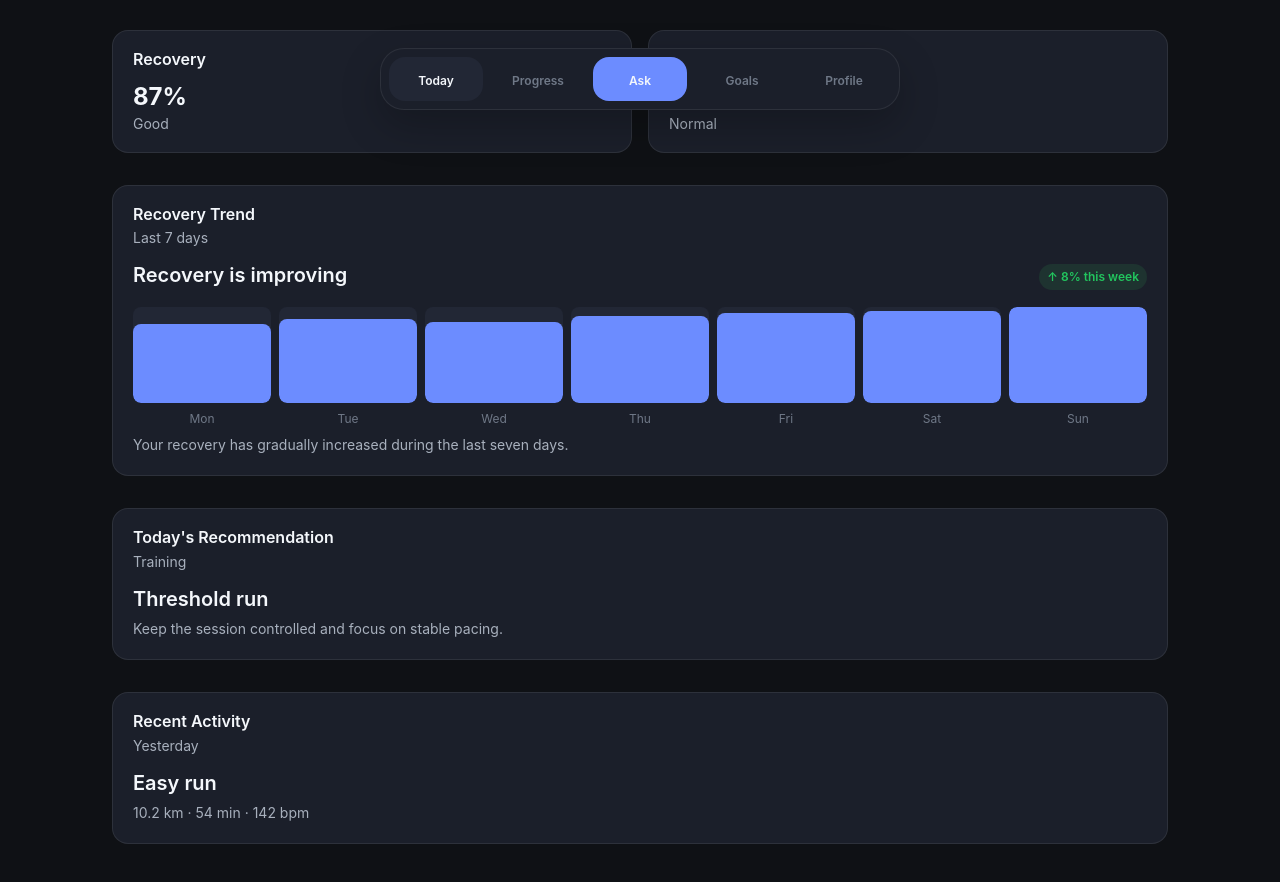
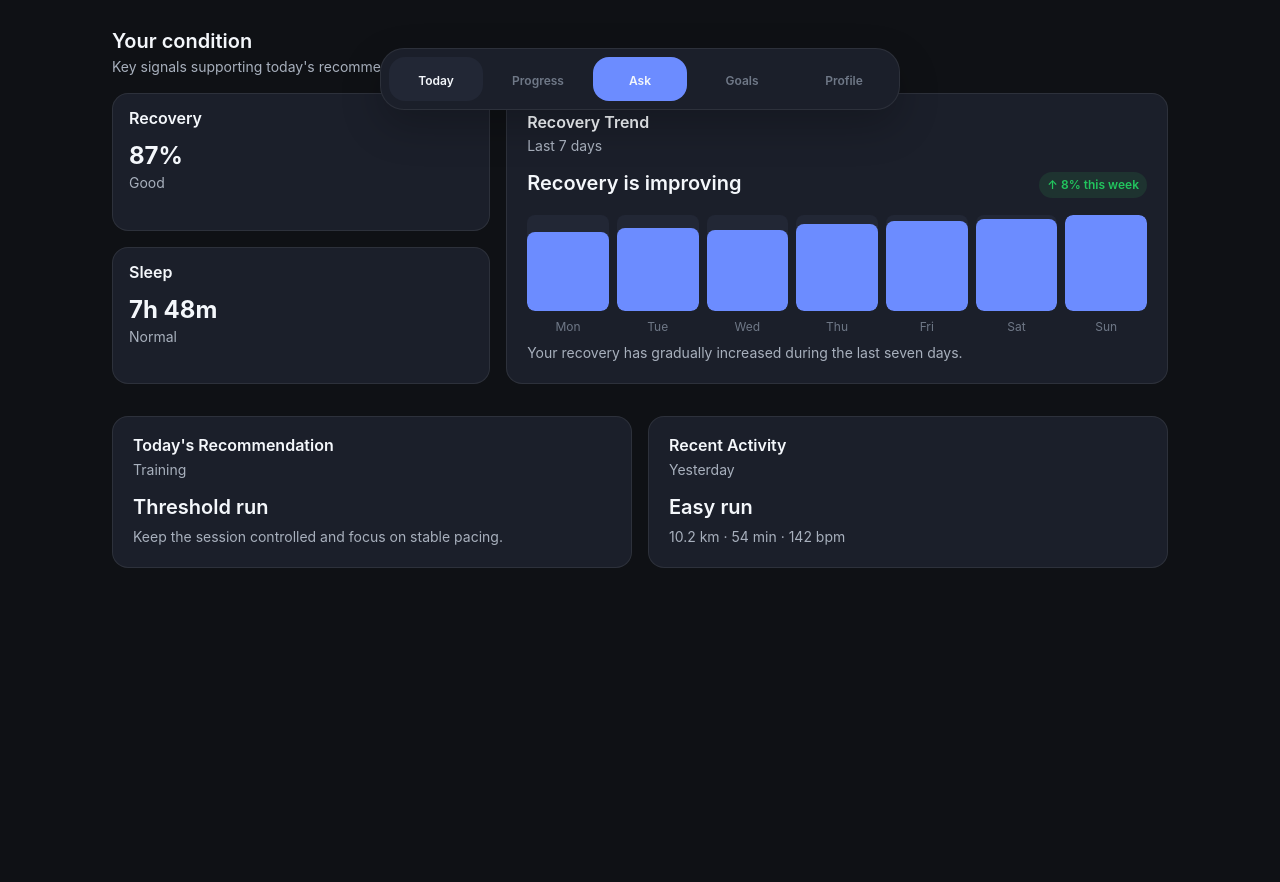
Before and after one commit to nikitaKor98/fit-coach-ai, a React (Vite) app: page / in a window 1280 px wide. Shown: the part 658-1540 px from the top of the page. After the commit the page ends 1354 px from the top, so only its background shows below. Built offline with nearby package versions, Linux system fonts and the light colour scheme.

Commit message:
refactor: improve today page visual hierarchy

```diff
--- a/src/pages/Today/TodayPage.module.css
+++ b/src/pages/Today/TodayPage.module.css
@@ -11,6 +11,7 @@
 }
 
 .eyebrow {
+  margin: 0;
   color: var(--color-accent-primary);
   font-size: var(--font-size-sm);
   font-weight: 600;
@@ -25,6 +26,7 @@
 
 .subtitle {
   max-width: 560px;
+  margin: 0;
   color: var(--color-text-secondary);
   font-size: var(--font-size-md);
   line-height: var(--line-height-base);
@@ -32,7 +34,8 @@
 
 .heroSection,
 .primarySection,
-.section {
+.overviewSection,
+.secondaryGrid {
   width: 100%;
 }
 
@@ -44,10 +47,61 @@
   margin-top: calc(var(--space-2) * -1);
 }
 
-.grid {
+.overviewSection {
+  display: flex;
+  flex-direction: column;
+  gap: var(--space-4);
+}
+
+.sectionHeader {
+  display: flex;
+  align-items: flex-end;
+  justify-content: space-between;
+  gap: var(--space-4);
+}
+
+.sectionTitle {
+  margin: 0;
+  color: var(--color-text-primary);
+  font-size: var(--font-size-lg);
+  font-weight: 600;
+  line-height: var(--line-height-tight);
+}
+
+.sectionDescription {
+  max-width: 520px;
+  margin: var(--space-1) 0 0;
+  color: var(--color-text-secondary);
+  font-size: var(--font-size-sm);
+  line-height: var(--line-height-base);
+}
+
+.overviewGrid {
   display: grid;
-  grid-template-columns: 1fr;
+  grid-template-columns: minmax(0, 1fr);
   gap: var(--space-4);
+}
+
+.metricsGrid {
+  display: grid;
+  grid-template-columns: repeat(2, minmax(0, 1fr));
+  gap: var(--space-3);
+}
+
+.trend {
+  min-width: 0;
+}
+
+.secondaryGrid {
+  display: grid;
+  grid-template-columns: minmax(0, 1fr);
+  gap: var(--space-4);
+}
+
+@media (max-width: 359px) {
+  .metricsGrid {
+    grid-template-columns: minmax(0, 1fr);
+  }
 }
 
 @media (min-width: 768px) {
@@ -55,7 +109,30 @@
     gap: var(--space-8);
   }
 
-  .grid {
+  .metricsGrid {
+    gap: var(--space-4);
+  }
+
+  .secondaryGrid {
     grid-template-columns: repeat(2, minmax(0, 1fr));
   }
 }
+
+@media (min-width: 1024px) {
+  .overviewGrid {
+    grid-template-columns: minmax(260px, 0.8fr) minmax(0, 1.4fr);
+    align-items: stretch;
+  }
+
+  .metricsGrid {
+    grid-template-columns: minmax(0, 1fr);
+  }
+
+  .trend {
+    display: flex;
+  }
+
+  .trend > * {
+    flex: 1;
+  }
+}
--- a/src/pages/Today/TodayPage.tsx
+++ b/src/pages/Today/TodayPage.tsx
@@ -32,23 +32,31 @@ export function TodayPage({ data }: TodayPageProps) {
         <UpcomingWorkoutCard {...data.upcomingWorkout} />
       </section>
 
-      <section className={styles.section}>
-        <div className={styles.grid}>
-          {data.metrics.map((metric) => (
-            <MetricCard key={metric.id} metric={metric} />
-          ))}
+      <section className={styles.overviewSection}>
+        <div className={styles.sectionHeader}>
+          <div>
+            <h2 className={styles.sectionTitle}>Your condition</h2>
+            <p className={styles.sectionDescription}>
+              Key signals supporting today&apos;s recommendation.
+            </p>
+          </div>
+        </div>
+
+        <div className={styles.overviewGrid}>
+          <div className={styles.metricsGrid}>
+            {data.metrics.map((metric) => (
+              <MetricCard key={metric.id} metric={metric} />
+            ))}
+          </div>
+
+          <div className={styles.trend}>
+            <TrendCard {...data.recoveryTrend} />
+          </div>
         </div>
       </section>
 
-      <section className={styles.section}>
-        <TrendCard {...data.recoveryTrend} />
-      </section>
-
-      <section className={styles.section}>
+      <section className={styles.secondaryGrid}>
         <ActionCard {...data.recommendation} />
-      </section>
-
-      <section className={styles.section}>
         <ActivityCard {...data.recentActivity} />
       </section>
     </div>
--- a/src/pages/Today/today.viewModel.ts
+++ b/src/pages/Today/today.viewModel.ts
@@ -40,6 +40,7 @@ export function createTodayViewModel(): TodayPageViewModel {
       intensity: todayMock.upcomingWorkout.intensity,
       startTime: todayMock.upcomingWorkout.startTime,
       description: todayMock.upcomingWorkout.description,
+      variant: "highlighted",
     },
     recoveryTrend: {
       title: "Recovery Trend",
--- a/src/shared/ui/card/MetricCard/MetricCard.module.css
+++ b/src/shared/ui/card/MetricCard/MetricCard.module.css
@@ -9,6 +9,7 @@
   font-size: var(--font-size-xl);
   font-weight: 700;
   line-height: var(--line-height-tight);
+  overflow-wrap: anywhere;
 }
 
 .status {
--- a/src/shared/ui/card/MetricCard/MetricCard.tsx
+++ b/src/shared/ui/card/MetricCard/MetricCard.tsx
@@ -12,7 +12,7 @@ export function MetricCard({ metric }: MetricCardProps) {
   const displayValue = `${metric.value}${metric.unit ?? ""}`;
 
   return (
-    <BaseCard title={metric.label}>
+    <BaseCard title={metric.label} padding="sm">
       <div className={styles.metric}>
         <span className={styles.value}>{displayValue}</span>
 
--- a/src/shared/ui/card/UpcomingWorkoutCard/UpcomingWorkoutCard.tsx
+++ b/src/shared/ui/card/UpcomingWorkoutCard/UpcomingWorkoutCard.tsx
@@ -16,11 +16,12 @@ export function UpcomingWorkoutCard({
   intensity,
   startTime,
   description,
+  variant = "default",
 }: UpcomingWorkoutCardProps) {
   const details = [duration, distance, intensity, startTime].filter(Boolean);
 
   return (
-    <BaseCard title={title} subtitle={subtitle}>
+    <BaseCard title={title} subtitle={subtitle} variant={variant}>
       <div className={contentStyles.content}>
         <p className={contentStyles.title}>{workoutName}</p>
 
--- a/src/shared/ui/card/card.types.ts
+++ b/src/shared/ui/card/card.types.ts
@@ -1,4 +1,5 @@
 import type { TrendDirection, TrendPoint } from "../../types";
+import type { BaseCardVariant } from "./BaseCard/BaseCard";
 
 export type InsightCardData = {
   title: string;
@@ -30,6 +31,7 @@ export type UpcomingWorkoutCardData = {
   intensity?: string;
   startTime?: string;
   description?: string;
+  variant?: BaseCardVariant;
 };
 
 export type TrendCardData = {
```
